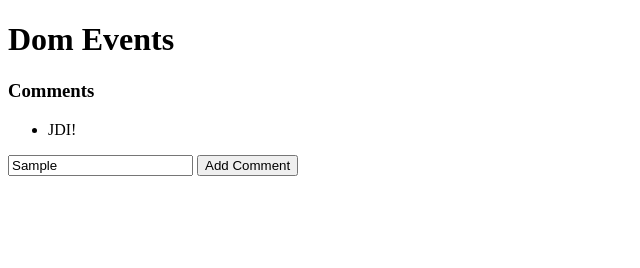
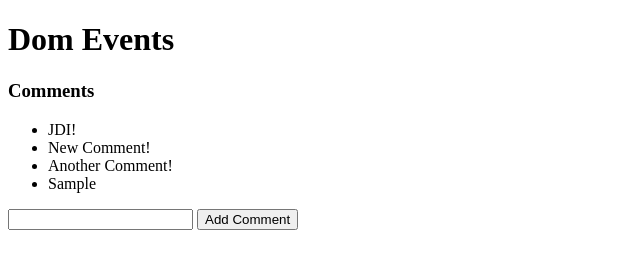
Before and after one commit to leahmdmartins10/GACodeProjects, a plain HTML site: page dom-events/index.html in a window 1280 px wide. Both pictures are taken after typing "Sample" into the empty fields and a click on the button "Add Comment". Shown: the whole page, without its empty margins (0-640 px from the left). Drawn offline with Linux system fonts and the light colour scheme.

Commit message:
updated the dom events file:

```diff
--- a/dom-events/index.html
+++ b/dom-events/index.html
@@ -15,6 +15,8 @@
     <h3>Comments</h3>
     <ul>
         <li>JDI!</li>
+        <li>New Comment!</li>
+        <li>Another Comment!</li>
     </ul>
     <input>
     <button>Add Comment</button>
--- a/dom-events/js/main.js
+++ b/dom-events/js/main.js
@@ -1,7 +1,27 @@
+
+// Select the input
+const inputEl = document.querySelector('input');
+
+const ulEl = document.querySelector('ul');
 
 // Select the button
 const btn = document.querySelector('button');
 btn.addEventListener('click', function(evt) {
-  // testing!
-  console.log(evt);
+  /// create a new <li> comment
+  const newCommentEl = document.createElement('li');
+  // access the input's text
+  const commentText = inputEl.value;
+  // sets newComment's text to the input's text
+  newCommentEl.innerText = commentText;
+  // we now append the new li as the ul's last child
+  ulEl.appendChild(newCommentEl);
+  // sets the value back to blank
+  inputEl.value = '';
 });
+
+ulEl.addEventListener('click', handleListClick)
+
+
+function handleListClick(){
+    console.log('list was clicked');
+}
```
